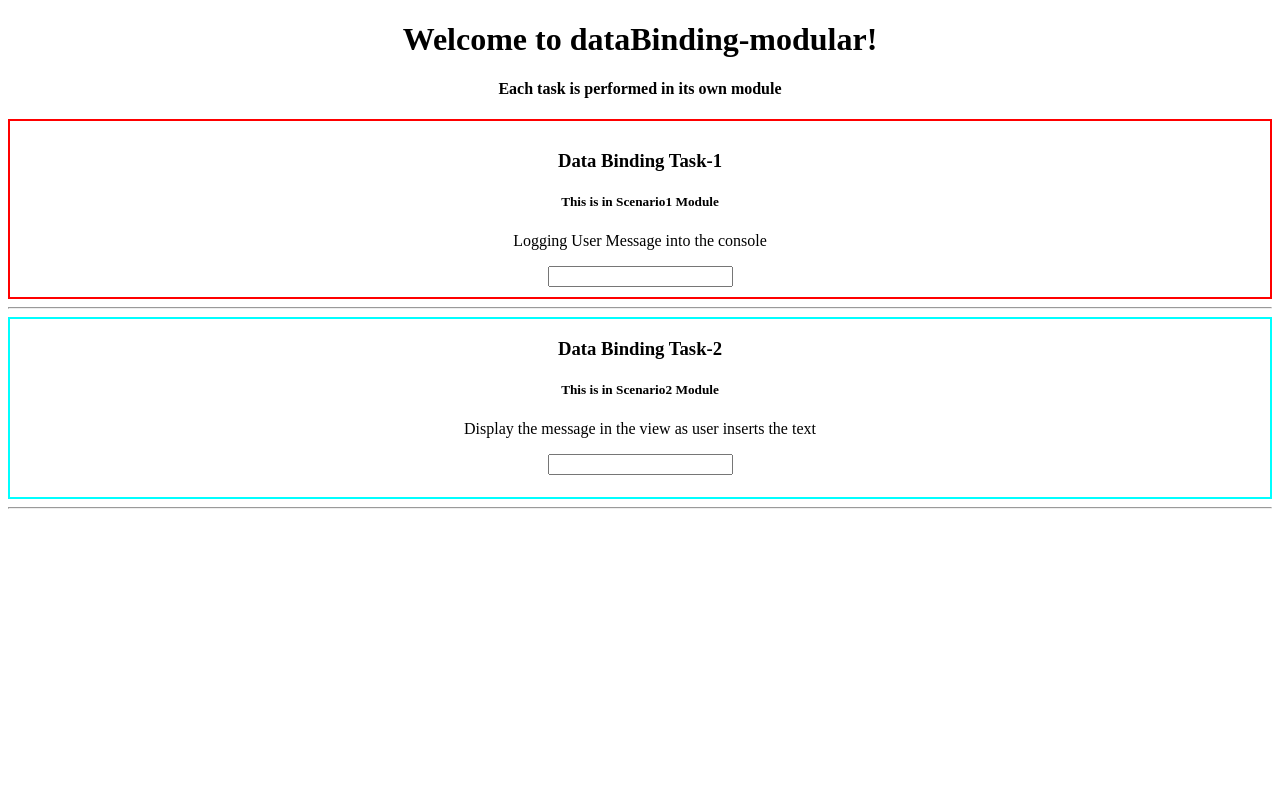
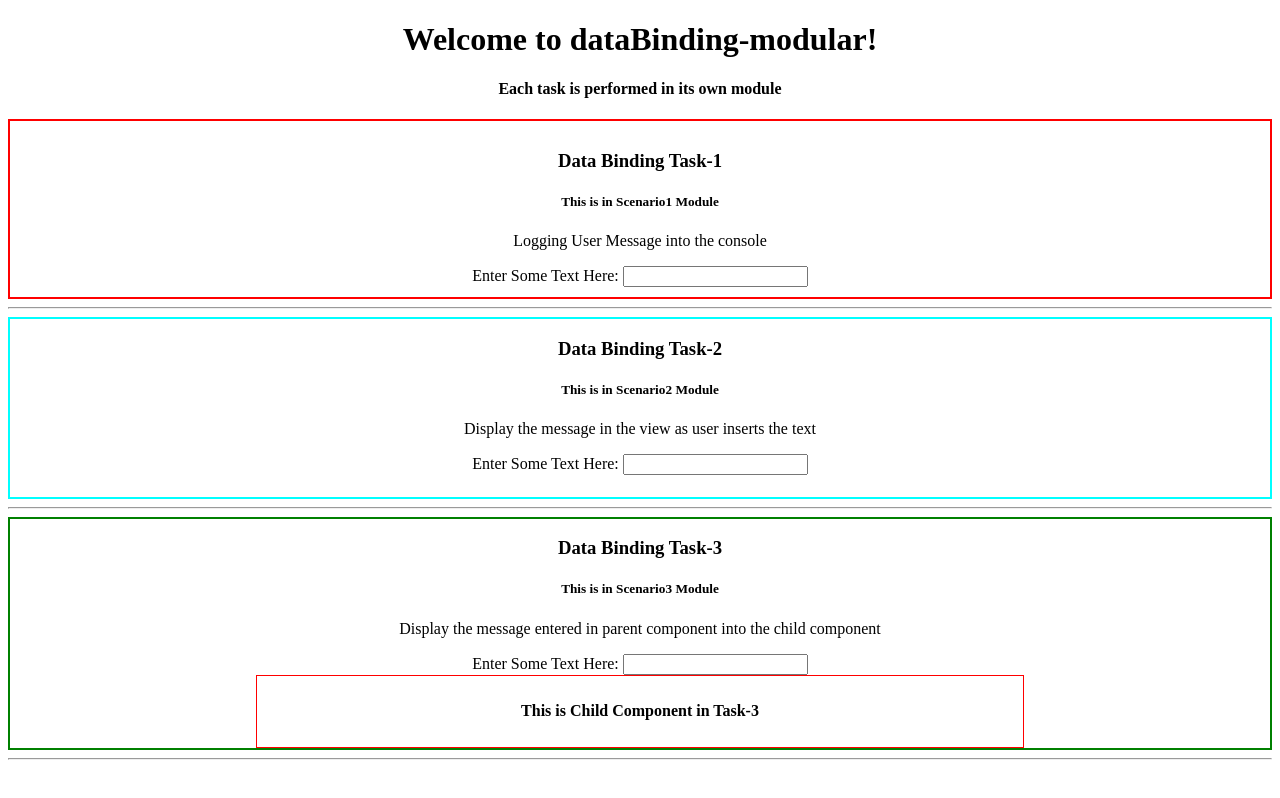
Before and after one commit to chandravarma-bantupalli/angular-dataBinding-modular, an Angular app: page / in a window 1280 px wide. Built offline with nearby package versions, Linux system fonts and the light colour scheme.

Commit message:
completed task 3: to display parent data in the child component

```diff
--- a/src/app/app.component.html
+++ b/src/app/app.component.html
@@ -10,4 +10,6 @@
 <hr>
 <app-task-two></app-task-two>
 <hr>
+<app-task-three-parent></app-task-three-parent>
+<hr>
 <router-outlet></router-outlet>
--- a/src/app/app.module.ts
+++ b/src/app/app.module.ts
@@ -5,6 +5,7 @@ import { AppRoutingModule } from './app-routing.module';
 import { AppComponent } from './app.component';
 import { Scenario1Module } from './scenario1/scenario1.module';
 import { Scenario2Module } from './scenario2/scenario2.module';
+import { Scenario3Module } from './scenario3/scenario3.module';
 
 @NgModule({
   declarations: [
@@ -14,7 +15,8 @@ import { Scenario2Module } from './scenario2/scenario2.module';
     BrowserModule,
     AppRoutingModule,
     Scenario1Module,
-    Scenario2Module
+    Scenario2Module,
+    Scenario3Module
   ],
   providers: [],
   bootstrap: [AppComponent]
--- a/src/app/scenario1/task-one/task-one.component.html
+++ b/src/app/scenario1/task-one/task-one.component.html
@@ -3,5 +3,6 @@
     <h3>Data Binding Task-1</h3>
     <h5>This is in Scenario1 Module</h5>
     <p>Logging User Message into the console</p>
-    <input [(ngModel)]="consoleMessage" type="text" (keyup)="logToConsole()">
+    <label for="inputBox">Enter Some Text Here: </label>
+    <input [(ngModel)]="consoleMessage" type="text" name="inputBox" (keyup)="logToConsole()">
 </div>
--- a/src/app/scenario1/task-one/task-one.component.ts
+++ b/src/app/scenario1/task-one/task-one.component.ts
@@ -13,7 +13,7 @@ export class TaskOneComponent implements OnInit {
   ngOnInit() {
   }
 
-  logToConsole(){
+  logToConsole() {
     console.log(this.consoleMessage);
   }
 
--- a/src/app/scenario2/task-two/task-two.component.html
+++ b/src/app/scenario2/task-two/task-two.component.html
@@ -5,7 +5,8 @@
     <p>Display the message in the view as user inserts the text</p>
 
     <section>
-        <input [(ngModel)]="userText" type="text">
+        <label for="inputBox">Enter Some Text Here: </label>
+        <input [(ngModel)]="userText" type="text" name="inputBox">
         <h4> {{userText}} </h4>
     </section>
 </div>
--- /dev/null
+++ b/src/app/scenario3/task-three-parent/task-three-child/task-three-child.component.css
@@ -0,0 +1,7 @@
+div{
+    width: 60%;
+    margin: auto;
+    padding: 5px;
+    border: 1.25px solid red;
+    text-align: center;
+}
--- /dev/null
+++ b/src/app/scenario3/task-three-parent/task-three-child/task-three-child.component.html
@@ -0,0 +1,5 @@
+
+<div>
+    <h4>This is Child Component in Task-3</h4>
+    <h5> {{parentData}} </h5>
+</div>
--- /dev/null
+++ b/src/app/scenario3/task-three-parent/task-three-child/task-three-child.component.ts
@@ -0,0 +1,16 @@
+import { Component, OnInit, Input } from '@angular/core';
+
+@Component({
+  selector: 'app-task-three-child',
+  templateUrl: './task-three-child.component.html',
+  styleUrls: ['./task-three-child.component.css']
+})
+export class TaskThreeChildComponent implements OnInit {
+
+  @Input() public parentData;
+  constructor() { }
+
+  ngOnInit() {
+  }
+
+}
--- /dev/null
+++ b/src/app/scenario3/task-three-parent/task-three-parent.component.css
@@ -0,0 +1,4 @@
+div{
+    border: 2px solid green;
+    text-align: center;
+}
--- /dev/null
+++ b/src/app/scenario3/task-three-parent/task-three-parent.component.html
@@ -0,0 +1,9 @@
+
+<div>
+    <h3>Data Binding Task-3</h3>
+    <h5>This is in Scenario3 Module</h5>
+    <p>Display the message entered in parent component into the child component</p>
+    <label for="inputBox">Enter Some Text Here: </label>
+    <input [(ngModel)]="parentMessage" type="text" name="inputBox">
+    <app-task-three-child [parentData]='parentMessage'></app-task-three-child>
+</div>
--- /dev/null
+++ b/src/app/scenario3/task-three-parent/task-three-parent.component.ts
@@ -0,0 +1,16 @@
+import { Component, OnInit } from '@angular/core';
+
+@Component({
+  selector: 'app-task-three-parent',
+  templateUrl: './task-three-parent.component.html',
+  styleUrls: ['./task-three-parent.component.css']
+})
+export class TaskThreeParentComponent implements OnInit {
+
+  public parentMessage = '';
+  constructor() { }
+
+  ngOnInit() {
+  }
+
+}
```
Also changed, not shown: src/app/scenario3/scenario3.module.ts (+9 -2 lines), 2 other files (tests, documents, lock files or other folders).
